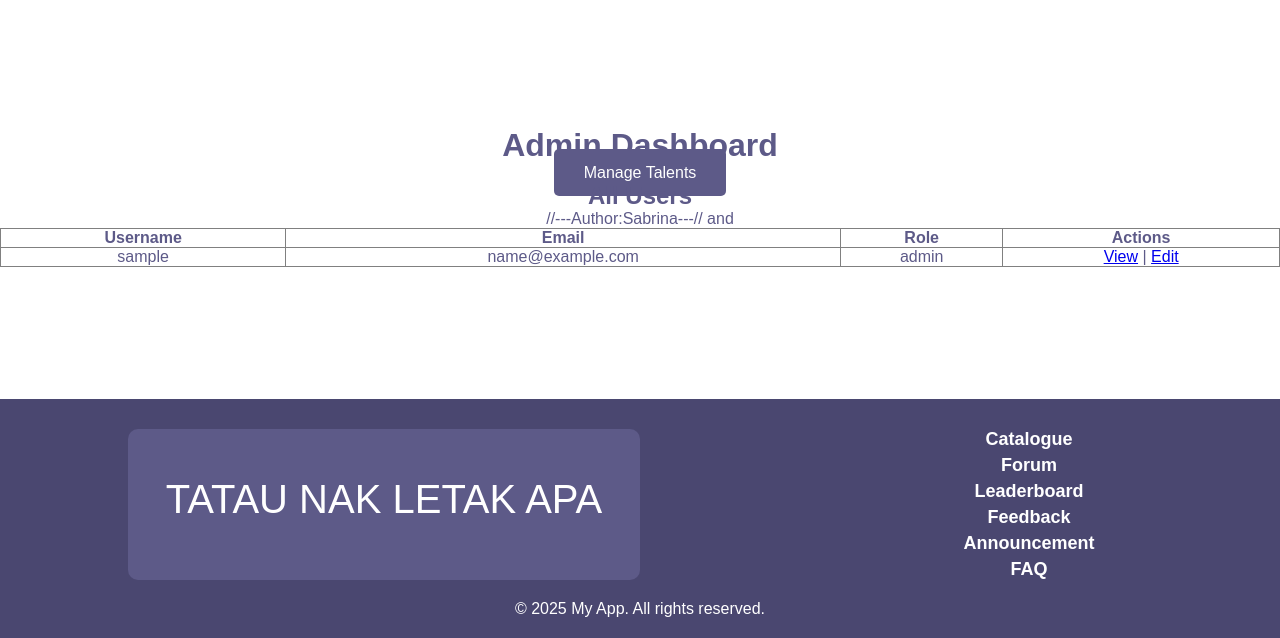
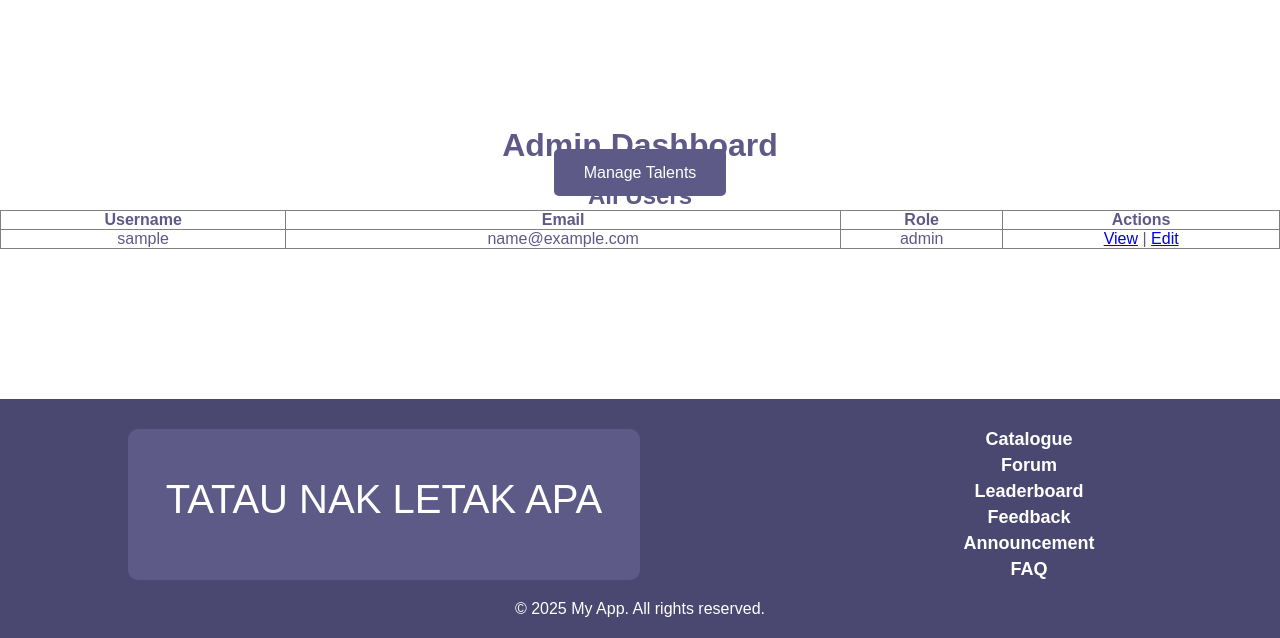
Before and after one commit to luqhak1m/MMU-talent-showcase-Group_AF, a PHP site: template src/View/admin/dashboard.php in a window 1280 px wide. Shown: the part 166-804 px from the top of the page. Run offline with PHP 8.4, Linux system fonts and the light colour scheme; the template is opened without the code that fills it: most values are stand-ins (such as "Sample title", 1, 10 or a date in 2020); data that the repository does not hold is empty; some libraries are stand-ins or nearby versions.

Commit message:
Update dashboard.php

```diff
--- a/src/View/admin/dashboard.php
+++ b/src/View/admin/dashboard.php
@@ -26,8 +26,9 @@
                 </tr>
             </thead>
             <tbody>
-                //---Author:Sabrina---//
-                <?php if (!empty($regularUsers)): ?> and <?php foreach ($regularUsers as $user): ?>
+                <!--Author:Sabrina-->
+                <?php if (!empty($regularUsers)): ?>
+                    <?php foreach ($regularUsers as $user): ?>
                     <tr>
                         <td><?php echo htmlspecialchars($user['Username']); ?></td>
                         <td><?php echo htmlspecialchars($user['Email']); ?></td>
```
